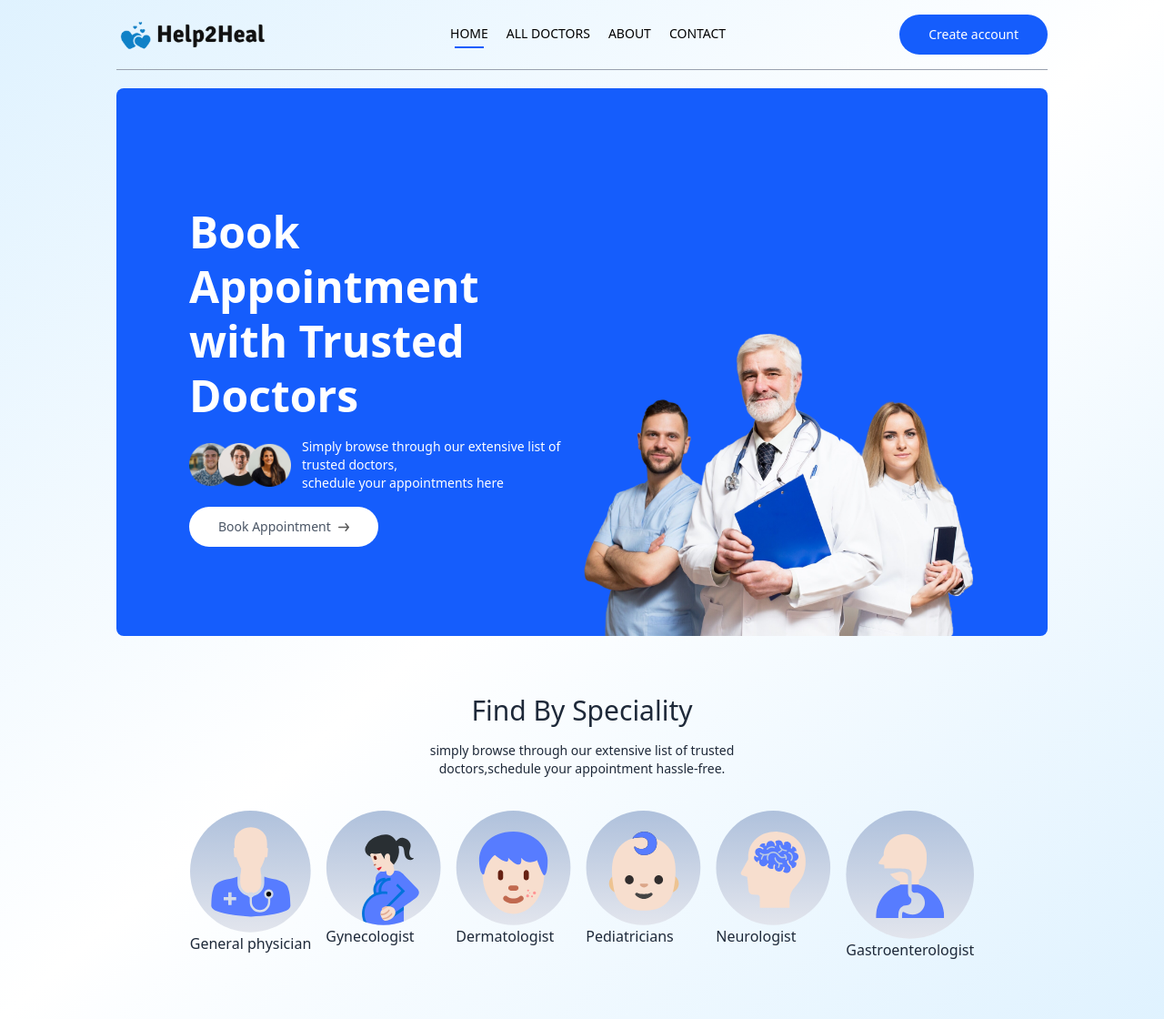
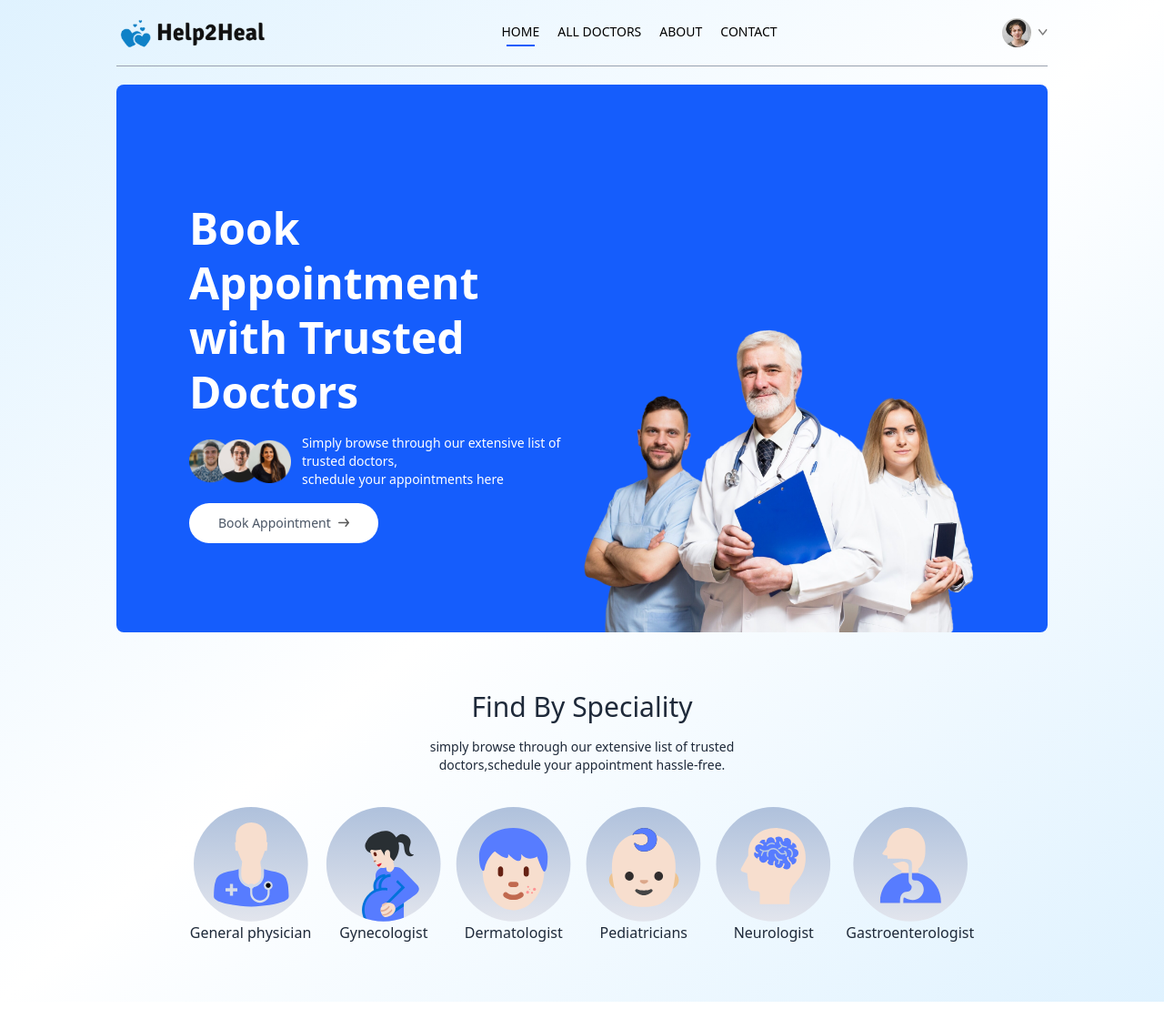
Before and after one commit to VC-Nithesh944/Help2Heal, a React (Vite) app in the folder frontend/: page / in a window 1280 px wide. Shown: the whole page at 91% size. Built offline with nearby package versions, Linux system fonts and the light colour scheme; the HTML template or start-up script is replaced by a standard one.

Commit message:
Corrected Changes

```diff
--- a/frontend/src/components/Navbar.jsx
+++ b/frontend/src/components/Navbar.jsx
@@ -6,7 +6,7 @@ const Navbar = () => {
   const navigate = useNavigate();
 
   const [showMenu, setShowMenu] = useState(false);
-  const [token, setToken] = useState(false); //Try changing it to false, notice the changes in the create account button
+  const [token, setToken] = useState(true); //Try changing it to false, notice the changes in the create account button
 
   return (
     <div className="flex items-center justify-between text-sm py-4 mb-5 border-b border-b-gray-400">
@@ -34,24 +34,21 @@ const Navbar = () => {
           <div className="flex items-center gap-2 cursor-pointer group relative">
             <img className="w-8 rounded-full" src={assets.profile_pic} alt="" />
             <img className="w-2.5" src={assets.dropdown_icon} alt="" />
-            <div className="absolute top-0 right-0 pt-14 text-base font-medium text-gray-600 z--20 hidden group-hover:block">
+            <div className="absolute top-0 right-0 pt-14 text-base font-medium text-gray-600 z-20 hidden group-hover:block">
               <div className="min-w-48 bg-stone-100 rounded flex flex-col gap-4 p-4">
                 <p
                   onClick={() => navigate("my-profile")}
-                  className="hover:text-black cursor-pointer"
-                >
+                  className="hover:text-black cursor-pointer">
                   My Profile
                 </p>
                 <p
                   onClick={() => navigate("my-appointments")}
-                  className="hover:text-black cursor-pointer"
-                >
+                  className="hover:text-black cursor-pointer">
                   My Appointments
                 </p>
                 <p
                   onClick={() => setToken(false)}
-                  className="hover:text-black cursor-pointer"
-                >
+                  className="hover:text-black cursor-pointer">
                   Logout
                 </p>
               </div>
@@ -60,8 +57,7 @@ const Navbar = () => {
         ) : (
           <button
             onClick={() => navigate("/login")}
-            className="bg-blue-600 text-white px-8 py-3 rounded-full font-medium hidden md:block"
-          >
+            className="bg-blue-600 text-white px-8 py-3 rounded-full font-medium hidden md:block">
             Create account
           </button>
         )}
--- a/frontend/src/components/SpecialityMenu.jsx
+++ b/frontend/src/components/SpecialityMenu.jsx
@@ -17,11 +17,11 @@ const SpecialityMenu = () => {
         {specialityData.map((item, index) => (
           <Link
             onClick={() => scrollTo(0, 0)}
-            className="flex flex-col items-centertext-xs cursor-pointer flex-shrink-0 hover:translate-y-[-10px] transition all duration-500"
+            className="flex flex-col items-center cursor-pointer flex-shrink-0 hover:translate-y-[-10px] transition all duration-500"
             key={index}
             to={`/doctors/${item.speciality}`}
           >
-            <img classname="w-16 sm:w-24mb-2" src={item.image} alt="" />
+            <img classname="w-16 sm:w-24 mb-2" src={item.image} alt="" />
             <p>{item.speciality}</p>
           </Link>
         ))}
```
